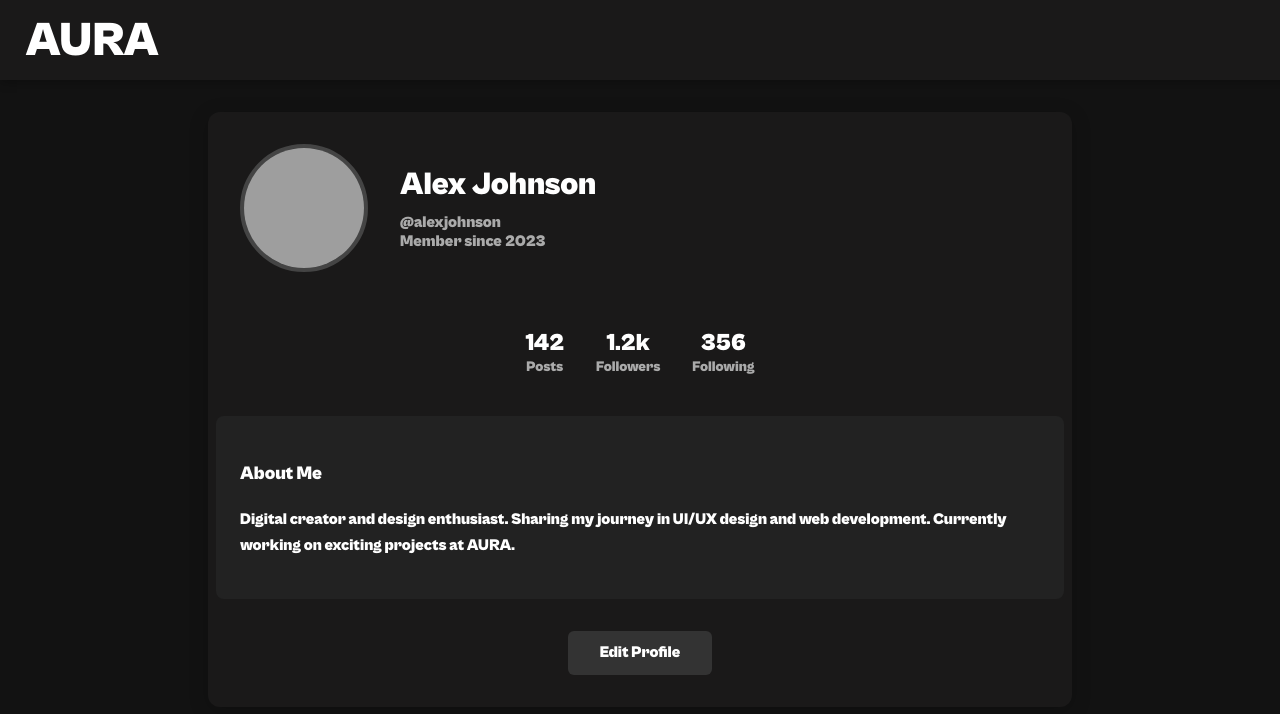
After one commit to tpxforever/AURA, a Flask app: template templates/profile.html in a window 1280 px wide. The commit adds this page. Shown: the top 714 px of the page. Run offline with Flask 3, Linux system fonts and the light colour scheme; the template is opened without the code that fills it, so the values that code supplies are empty; grey boxes are pictures that could not be loaded.

Commit message:
start of profile page

```diff
--- a/templates/main.html
+++ b/templates/main.html
@@ -3,6 +3,7 @@
 <head>
   <meta charset="UTF-8">
   <title>AI Personality Settings</title>
+  <link rel="stylesheet" href="https://fonts.googleapis.com/icon?family=Material+Icons">
   <link rel="stylesheet" href="{{ url_for('static', filename='mainstyle.css') }}">
   <script>
     // Redirect to the default assistant setup
@@ -75,6 +76,9 @@
 <body>
   <div class="bar">
     <h1 id="Logo">AURA</h1>
+    <div class="home-bar-buttons" id="profile">
+      <span class="material-icons" style="font-size:40px;">person</span>
+    </div>
   </div>
   <h1 id="filler">Create Your Personal AI Companion</h1>
 
--- /dev/null
+++ b/templates/profile.html
@@ -0,0 +1,164 @@
+<!DOCTYPE html>
+<html lang="en">
+<head>
+  <meta charset="UTF-8">
+  <meta name="viewport" content="width=device-width, initial-scale=1.0">
+  <title>AURA | Profile</title>
+  <style>
+    @font-face {
+      font-family: 'Cabinet';
+      src: url('Fonts/OTF/CabinetGrotesk-Black.otf') format('opentype');
+      font-weight: 400;
+      font-display: swap;
+      font-style: normal;
+    }
+
+    body {
+      margin: 0;
+      font-family: 'Cabinet', sans-serif;
+      background-color: #121212;
+      color: white;
+    }
+
+    .bar {
+      display: flex;
+      width: 100vw;
+      height: 10vh;
+      background-color: #1a1919;
+      align-items: center;
+      padding-left: 2%;
+      box-shadow: 0 2px 10px rgba(0, 0, 0, 0.3);
+    }
+
+    #Logo {
+      font-size: 3rem;
+      font-weight: bold;
+      color: white;
+      margin: 0;
+    }
+
+    .profile-container {
+      display: flex;
+      flex-direction: column;
+      align-items: center;
+      padding: 2rem;
+      max-width: 800px;
+      margin: 2rem auto;
+      background-color: #1a1919;
+      border-radius: 12px;
+      box-shadow: 0 4px 20px rgba(0, 0, 0, 0.2);
+    }
+
+    .profile-header {
+      display: flex;
+      align-items: center;
+      width: 100%;
+      margin-bottom: 2rem;
+    }
+
+    .avatar {
+      width: 120px;
+      height: 120px;
+      border-radius: 50%;
+      background-color: #333;
+      margin-right: 2rem;
+      object-fit: cover;
+      border: 4px solid #444;
+    }
+
+    .profile-info h2 {
+      font-size: 2rem;
+      margin: 0 0 0.5rem 0;
+    }
+
+    .profile-info p {
+      color: #aaa;
+      margin: 0;
+    }
+
+    .stats {
+      display: flex;
+      gap: 2rem;
+      margin: 1.5rem 0;
+    }
+
+    .stat-item {
+      text-align: center;
+    }
+
+    .stat-value {
+      font-size: 1.5rem;
+      font-weight: bold;
+    }
+
+    .stat-label {
+      color: #aaa;
+      font-size: 0.9rem;
+    }
+
+    .bio {
+      width: 100%;
+      padding: 1.5rem;
+      background-color: #222;
+      border-radius: 8px;
+      margin: 1rem 0;
+      line-height: 1.6;
+    }
+
+    .edit-btn {
+      background-color: #333;
+      color: white;
+      border: none;
+      padding: 0.8rem 2rem;
+      font-family: 'Cabinet';
+      font-size: 1rem;
+      border-radius: 6px;
+      cursor: pointer;
+      transition: background-color 0.3s;
+      margin-top: 1rem;
+    }
+
+    .edit-btn:hover {
+      background-color: #444;
+    }
+  </style>
+</head>
+<body>
+  <div class="bar">
+    <h1 id="Logo">AURA</h1>
+  </div>
+
+  <div class="profile-container">
+    <div class="profile-header">
+      <img src="profile-picture.jpg" alt="Profile" class="avatar">
+      <div class="profile-info">
+        <h2>Alex Johnson</h2>
+        <p>@alexjohnson</p>
+        <p>Member since 2023</p>
+      </div>
+    </div>
+
+    <div class="stats">
+      <div class="stat-item">
+        <div class="stat-value">142</div>
+        <div class="stat-label">Posts</div>
+      </div>
+      <div class="stat-item">
+        <div class="stat-value">1.2k</div>
+        <div class="stat-label">Followers</div>
+      </div>
+      <div class="stat-item">
+        <div class="stat-value">356</div>
+        <div class="stat-label">Following</div>
+      </div>
+    </div>
+
+    <div class="bio">
+      <h3>About Me</h3>
+      <p>Digital creator and design enthusiast. Sharing my journey in UI/UX design and web development. Currently working on exciting projects at AURA.</p>
+    </div>
+
+    <button class="edit-btn">Edit Profile</button>
+  </div>
+</body>
+</html>
```
Also changed, not shown: static/mainstyle.css (+8 -0 lines), static/profile_style.css (added).
